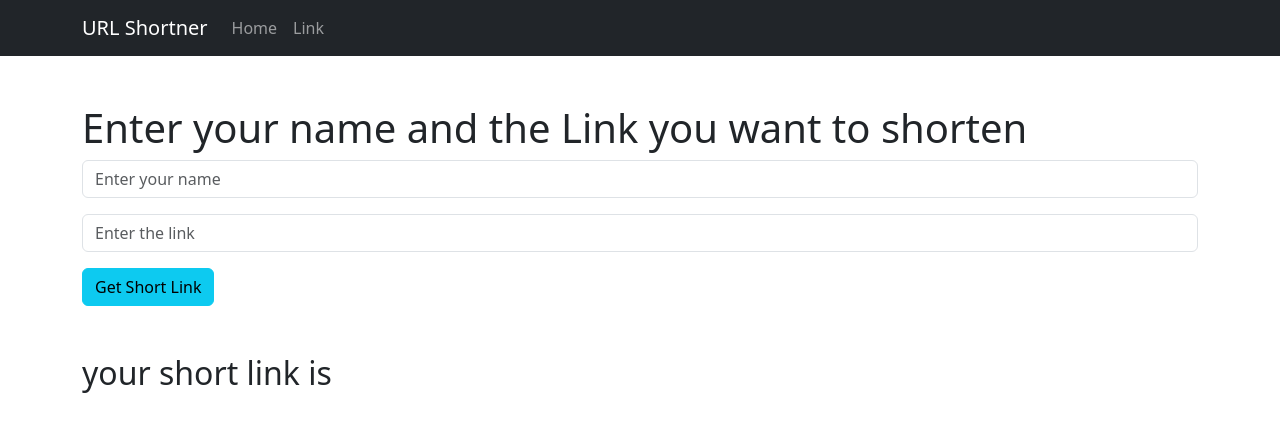
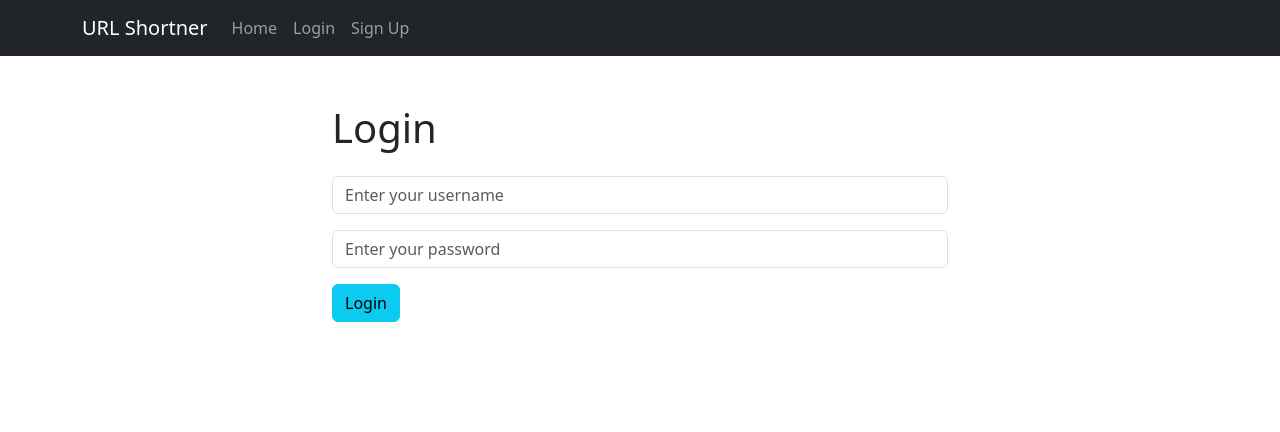
Before and after one commit to arpit456jain/URL_shortener, a React (Create React App) app: page /login in a window 1280 px wide. Shown: the top 432 px of the page. Built offline with nearby package versions, Linux system fonts and the light colour scheme.

Commit message:
login feature added successfullu

```diff
--- a/package.json
+++ b/package.json
@@ -11,6 +11,7 @@
     "react": "^18.2.0",
     "react-bootstrap": "^2.8.0",
     "react-dom": "^18.2.0",
+    "react-router-dom": "^6.14.1",
     "react-scripts": "5.0.1",
     "react-toastify": "^9.1.3",
     "web-vitals": "^2.1.4"
--- a/src/App.js
+++ b/src/App.js
@@ -2,11 +2,19 @@
 import React from "react";
 import Header from "./components/Header";
 import Home from "./components/Home";
+import { BrowserRouter as Router,Routes, Route } from 'react-router-dom';
+import Login from "./components/Login";
 function App() {
   return (
     <>
     <Header/>
-    <Home/>
+    <Router>
+      <Routes>
+        <Route path="/" element={<Home/>} exact />
+        <Route path="/login" element={<Login/>} exact/>
+        {/* <Route path="/addTask" element={<AddTask/>} exact/> */}
+       </Routes>
+      </Router>
     </>
     );
 }
--- a/src/components/Header.js
+++ b/src/components/Header.js
@@ -9,8 +9,9 @@ function Header() {
           <Navbar.Toggle aria-controls="basic-navbar-nav" />
           <Navbar.Collapse id="basic-navbar-nav">
             <Nav className="me-auto">
-              <Nav.Link href="#home">Home</Nav.Link>
-              <Nav.Link href="#link">Link</Nav.Link>
+              <Nav.Link href="/">Home</Nav.Link>
+              <Nav.Link href="/login">Login</Nav.Link>
+              <Nav.Link href="/signup">Sign Up</Nav.Link>
             </Nav>
           </Navbar.Collapse>
         </Container>
--- a/src/components/Home.js
+++ b/src/components/Home.js
@@ -1,48 +1,87 @@
-import React, { useState } from "react";
-import { Container, Form,Button } from "react-bootstrap";
+import React, { useState, useEffect } from "react";
+import { Container, Form, Button } from "react-bootstrap";
 import axios from "axios";
-import { ToastContainer, toast } from 'react-toastify';
-import 'react-toastify/dist/ReactToastify.css';
+import { ToastContainer, toast } from "react-toastify";
+import "react-toastify/dist/ReactToastify.css";
 function Header() {
-const [name,setName] = useState("");
-const [link,setLink] = useState("");
-const [shortlink,setshortlink] = useState("");
+  const [name, setName] = useState("");
+  const [link, setLink] = useState("");
+  const [shortlink, setshortlink] = useState("");
+  const [username, SetUserName] = useState("");
+  const [user, setUser] = useState(false);
+  const [linkGenrated , setLinkGenrated] = useState(false);
 
-function handleNameChange(event)
+  useEffect(() => {
+    // Update the document title using the browser API
+    const queryParameters = new URLSearchParams(window.location.search);
+    const userparam = queryParameters.get("username");
+    console.log(userparam);
+    if (userparam == null) {
+      setUser(false);
+    } else {
+      const url = `https://8tdgrcf0cc.execute-api.ap-south-1.amazonaws.com/default/z-alpha_api`;
+
+      const payload = {
+        "queryload": `SELECT * FROM url_shortener.user WHERE username='${userparam}';`
+      };
+
+      axios.post(url, JSON.stringify(payload))
+        .then(response => {
+          console.log(response.data);
+          if(response.data.length === 0) {
+            console.log("username not found");
+            setUser(false);
+          }
+          else
           {
+            setUser(true);
+            SetUserName("Arpit")
+          }
+        })
+        .catch(error => {
+          console.error(error);
+        });
+
+
+    }
+
+
+  }, [username]);
+
+
+
+  function handleNameChange(event) {
     setName(event.target.value);
   }
-function handleLinkChange(event)
-{
+  function handleLinkChange(event) {
     setLink(event.target.value);
   }
   function handleSubmit(event) {
     console.log("handle submit");
-    if(name === "" || link === "")
-    {
+    if (name === "" || link === "") {
       toast.error("Fields can't be empty");
-        return
+      return;
     }
-    const url = `https://ob99ff61i4.execute-api.ap-south-1.amazonaws.com/default/url_shortner_copy`
-
+    const url = `https://ob99ff61i4.execute-api.ap-south-1.amazonaws.com/default/url_shortner_copy`;
 
     const payload = {
-        "link" : link,
-        "created_by" : name
-    }
+      link: link,
+      created_by: name,
+    };
 
-
-      axios.post(url, JSON.stringify(payload))
-        .then(response => {
+    axios
+      .post(url, JSON.stringify(payload))
+      .then((response) => {
         console.log(response); // Make sure response.data is already a JSON object
         setshortlink(response.data);
-          toast.success("Short link generating successfully!!")
-
+        setLinkGenrated(true)
+        toast.success("Short link generating successfully!!");
       })
-        .catch(error => {
+      .catch((error) => {
         toast.error("Some error occurs please try again!!");
+        setLinkGenrated(false);
         console.error(error);
-        })
+      });
 
     setName("");
     setLink("");
@@ -50,21 +89,42 @@ function handleSubmit(event) {
 
   return (
     <>
-    <ToastContainer/>
+      <ToastContainer />
       <Container className="mt-5">
         <Form>
-        <h1>Enter your name and the Link you want to shorten</h1>
+          {user ? (
+            <h1> Welcome {username} Enter the Link you want to shorten</h1>
+          ) : (
+            <h1>Please Login First!!</h1>
+          )}
+
           <Form.Group className="mb-3" controlId="exampleForm.ControlInput1">
-            <Form.Control type="text" placeholder="Enter your name" value={name} onChange={handleNameChange} />
+            <Form.Control
+              type="text"
+              placeholder="Enter your name"
+              value={name}
+              onChange={handleNameChange}
+            />
           </Form.Group>
           <Form.Group className="mb-3" controlId="exampleForm.ControlInput1">
-            <Form.Control type="text" placeholder="Enter the link" value={link} onChange={handleLinkChange} />
+            <Form.Control
+              type="text"
+              placeholder="Enter the link"
+              value={link}
+              onChange={handleLinkChange}
+            />
           </Form.Group>
-          <Button variant="info" onClick={handleSubmit}>Get Short Link</Button>
+          <Button variant="info" onClick={handleSubmit} disabled={!user}>
+            Get Short Link
+          </Button>
         </Form>
       </Container>
       <Container className="mt-5">
-        <div><h2>your short link is <a href={shortlink}>{shortlink}</a> </h2></div>
+        <div>
+          {linkGenrated? <h2>
+            your short link is <a href={shortlink}>{shortlink}</a>{" "}
+          </h2> : "" }
+        </div>
       </Container>
     </>
   );
--- /dev/null
+++ b/src/components/Login.js
@@ -0,0 +1,68 @@
+import React, { useState, useEffect } from "react";
+import { Container, Form, Button } from "react-bootstrap";
+import axios from "axios";
+import { ToastContainer, toast } from 'react-toastify';
+import 'react-toastify/dist/ReactToastify.css';
+import { useNavigate } from 'react-router-dom';
+
+function Login() {
+  const [username, setUsername] = useState("");
+  const [password, setPassword] = useState("");
+  const navigate = useNavigate(); // React Router's useNavigate hook
+
+  function handleUserNameChange(event) {
+    setUsername(event.target.value);
+  }
+
+  function handlePasswordChange(event) {
+    setPassword(event.target.value);
+  }
+
+  function handleSubmit() {
+    console.log("submit ");
+    const url = `https://8tdgrcf0cc.execute-api.ap-south-1.amazonaws.com/default/z-alpha_api`;
+
+    const payload = {
+      "queryload": `SELECT EXISTS(SELECT 1 FROM url_shortener.user WHERE username='${username}' AND password='${password}') AS is_valid;`
+    };
+
+    axios.post(url, JSON.stringify(payload))
+      .then(response => {
+        if (response.data[0].is_valid === true) {
+          toast.success("Logged in successfully!");
+
+          // Delay the redirect by 2 seconds
+          setTimeout(() => {
+            navigate(`/?username=${username}`); // Redirect to the desired path
+          }, 3000);
+        } else {
+            setUsername("");
+            setPassword("");
+          toast.error("Wrong Username or Password");
+        }
+      })
+      .catch(error => {
+        console.error(error);
+      });
+  }
+
+  return (
+    <>
+      <ToastContainer />
+      <Container className="mt-5 col-lg-6">
+        <h1 className="mb-4">Login </h1>
+        <Form>
+          <Form.Group className="mb-3" controlId="exampleForm.ControlInput1">
+            <Form.Control type="text" placeholder="Enter your username" value={username} onChange={handleUserNameChange} />
+          </Form.Group>
+          <Form.Group className="mb-3" controlId="exampleForm.ControlInput1">
+            <Form.Control type="password" placeholder="Enter your password" value={password} onChange={handlePasswordChange} />
+          </Form.Group>
+          <Button variant="info" onClick={handleSubmit}>Login</Button>
+        </Form>
+      </Container>
+    </>
+  );
+}
+
+export default Login;
```
Also changed, not shown: src/components/SignUp.js (added), 1 other file (tests, documents, lock files or other folders). Lines whose indentation alone changed are shown as unchanged.
